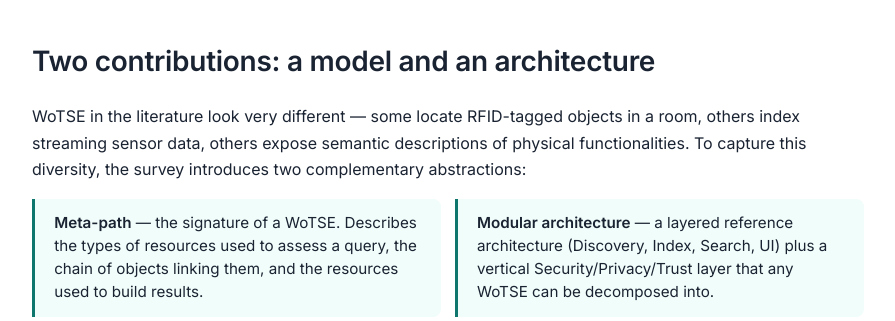
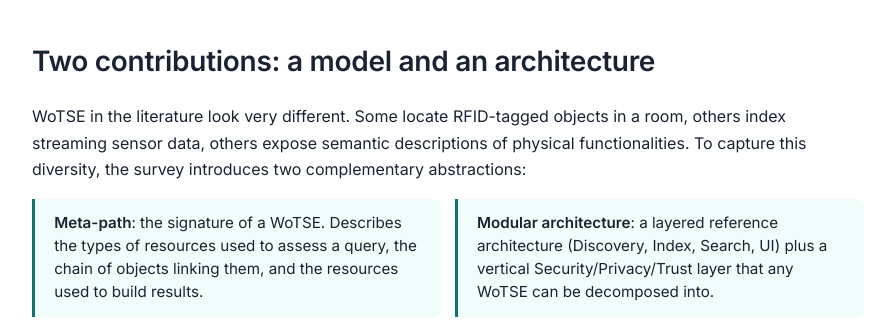
Before and after one commit to nguyentran0212/webpage-csur-wot-search-engine, a Jekyll site: the page built from index.md, in a window 1280 px wide and 900 px high, scrolled down 2755 px. Shown: the part 154-475 px from the top of the window, without its empty margins (192-1087 px from the left). Built offline with Jekyll 4.4.1, drawn with Linux system fonts in a browser that asks for light colours; some of the changed text lies outside the part shown.

```diff
--- a/index.md
+++ b/index.md
@@ -89,7 +89,7 @@ description: "A systematic survey of over 200 Web of Things search-engine works,
     <h2>The motivation</h2>
     <p>
       The World Wide Web is being extended to physical objects. Each object exposes a
-      digital counterpart — a Web Thing — accessible over HTTP, with JSON or HTML
+      digital counterpart (a Web Thing) accessible over HTTP, with JSON or HTML
       representations and RESTful APIs. Applications no longer hard-code which lamp,
       thermometer, or location service they talk to; they query a search engine that
       <em>discovers</em> resources in a given scope and returns the ones that match.
@@ -115,14 +115,14 @@ description: "A systematic survey of over 200 Web of Things search-engine works,
   <div class="container">
     <h2>Two contributions: a model and an architecture</h2>
     <p>
-      WoTSE in the literature look very different — some locate RFID-tagged objects in a room,
+      WoTSE in the literature look very different. Some locate RFID-tagged objects in a room,
       others index streaming sensor data, others expose semantic descriptions of physical
       functionalities. To capture this diversity, the survey introduces two complementary
       abstractions:
     </p>
     <ul class="framework-list">
-      <li><strong>Meta-path</strong> — the signature of a WoTSE. Describes the types of resources used to assess a query, the chain of objects linking them, and the resources used to build results.</li>
-      <li><strong>Modular architecture</strong> — a layered reference architecture (Discovery, Index, Search, UI) plus a vertical Security/Privacy/Trust layer that any WoTSE can be decomposed into.</li>
+      <li><strong>Meta-path</strong>: the signature of a WoTSE. Describes the types of resources used to assess a query, the chain of objects linking them, and the resources used to build results.</li>
+      <li><strong>Modular architecture</strong>: a layered reference architecture (Discovery, Index, Search, UI) plus a vertical Security/Privacy/Trust layer that any WoTSE can be decomposed into.</li>
     </ul>
 
     <figure class="figure">
@@ -171,13 +171,13 @@ description: "A systematic survey of over 200 Web of Things search-engine works,
 <section class="section">
   <div class="container">
     <h2>What the literature is actually doing</h2>
-    <p>A selection of the patterns the survey surfaces across the 30 prototypes:</p>
+    <p>Here are some of the patterns the survey surfaces across the 30 prototypes.</p>
 
     <div class="finding">
       <h3>Most common forms of WoT search</h3>
       <div class="finding-grid">
-        <div class="finding-item"><span class="num">R → R</span><span class="lbl">finding objects by <strong>ID or metadata</strong> — the dominant form</span></div>
-        <div class="finding-item"><span class="num">R + D → Obj → R</span><span class="lbl">finding objects by their <strong>real-time state</strong> (e.g. sensor readings)</span></div>
+        <div class="finding-item"><span class="num">R → R</span><span class="lbl">finding objects by <strong>ID or metadata</strong> (the dominant form)</span></div>
+        <div class="finding-item"><span class="num">R + D → Obj → R</span><span class="lbl">finding objects by their <strong>real-time state</strong> (for example, sensor readings)</span></div>
         <div class="finding-item"><span class="num">D → D</span><span class="lbl">indexing and searching <strong>sensor streams</strong></span></div>
       </div>
     </div>
```
Also changed, not shown: other parts of index.md (+1 -2 lines).
